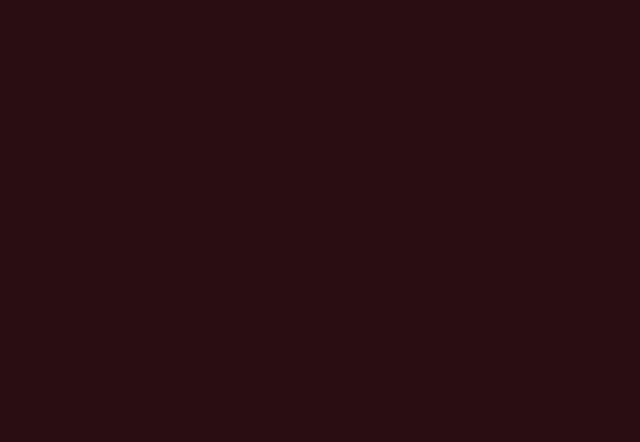
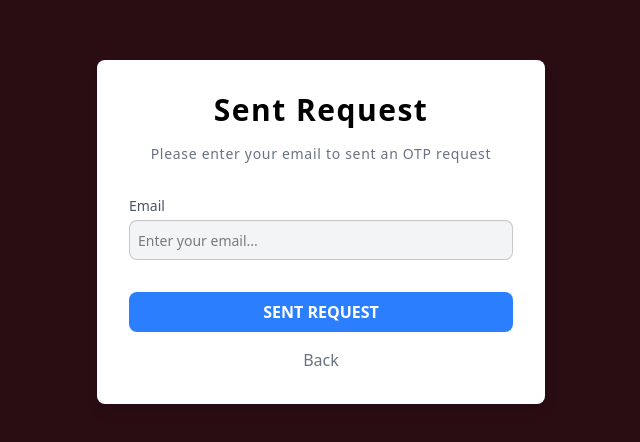
Before and after one commit to Puris-Kaechalad/QUEUETY, a React (Vite) app in the folder apps/FrontEnd/: page /sentRequest in a window 1280 px wide. Before the commit this address had no page. Shown: the part 168-610 px from the top of the page, without its empty margins (319-959 px from the left). Built offline with nearby package versions, Linux system fonts and the light colour scheme.

Commit message:
sent OTP request page

```diff
--- a/apps/FrontEnd/src/App.jsx
+++ b/apps/FrontEnd/src/App.jsx
@@ -3,6 +3,7 @@ import { BrowserRouter as Router, Routes, Route } from "react-router-dom";
 import './App.css'
 import Register from './pages/client/register'
 import Login from './pages/client/login'
+import SentRequest from './pages/client/sentRequest'
 import Home from './pages/client/home'
 
 function App() {
@@ -12,6 +13,7 @@ function App() {
         <Route path="/" element={<Home />} />
         <Route path="/register" element={<Register />} />
         <Route path="/login" element={<Login />} />
+        <Route path="/sentRequest" element={<SentRequest />} />
       </Routes>
     </>
   )
--- a/apps/FrontEnd/src/component/nav.jsx
+++ b/apps/FrontEnd/src/component/nav.jsx
@@ -37,7 +37,7 @@ function nav() {
             </div>
 
             <div className="navbar-center hidden lg:flex">
-                <ul className="menu menu-horizontal px-1 gap-32 text-lg text-white font-semibold tracking-widest">
+                <ul className="menu menu-horizontal px-1 gap-32 text-lg text-white font-semibold tracking-wider">
                     <li>
                         <Link to="/" className="hover:scale-110 rounded-full hover:text-warning transition-all duration-200">Home</Link>
                     </li>
--- a/apps/FrontEnd/src/pages/client/login.jsx
+++ b/apps/FrontEnd/src/pages/client/login.jsx
@@ -8,12 +8,12 @@ function login() {
             <Navbar />
             <div className="flex justify-center items-center min-h-screen p-8 sm:p-0">
                 <div className="bg-white p-8 rounded-lg shadow-lg w-full max-w-lg">
-                    <h2 className="text-3xl font-bold text-center text-black mb-6">Login</h2>
+                    <h2 className="text-3xl font-bold text-center text-black mb-6 tracking-wider">Login</h2>
                     <div className="mt-4">
                         <label className="block text-sm font-medium text-gray-600">Email</label>
                         <input
                             type="email"
-                            placeholder="Enter your email..."
+                            placeholder="Enter your registered email..."
                             className="input text-black w-full mt-1 p-2 border rounded-lg bg-gray-100 focus:ring-2 focus:ring-blue-500"
                         />
                     </div>
@@ -21,18 +21,19 @@ function login() {
                         <label className="block text-sm font-medium text-gray-600">Password</label>
                         <input
                             type="password"
-                            placeholder="Enter your password..."
+                            placeholder="Enter your registered password..."
                             className="input text-black w-full mt-1 p-2 border rounded-lg bg-gray-100 focus:ring-2 focus:ring-blue-500"
                         />
                     </div>
 
                     <div className="mt-8">
-                        <button className="w-full bg-blue-500 text-white font-semibold py-2 rounded-lg hover:bg-blue-600">
+                        <Link to="/sentRequest" className="flex text-sky-500 text-sm justify-self-end">Forgot password?</Link>
+                        <button className="w-full bg-blue-500 text-white font-semibold py-2 mt-4 rounded-lg hover:bg-blue-600 transition-all duration-200">
                             LOGIN
                         </button>
                         <div className="flex justify-start gap-2 mt-4">
                             <p className="text-gray-500 text-sm">Do not have an account yet?</p>
-                            <Link to="/register" className="text-sky-600 text-sm">Register</Link>
+                            <Link to="/register" className="text-sky-600 text-sm">Create account</Link>
                         </div>
                     </div>
                 </div>
--- a/apps/FrontEnd/src/pages/client/register.jsx
+++ b/apps/FrontEnd/src/pages/client/register.jsx
@@ -8,7 +8,7 @@ export default function register() {
             <Navbar />
             <div className="flex justify-center items-center min-h-screen p-8 sm:p-0">
                 <div className="bg-white p-8 rounded-lg shadow-lg w-full max-w-lg">
-                    <h2 className="text-3xl font-bold text-center text-black mb-6">Register</h2>
+                    <h2 className="text-3xl font-bold text-center text-black mb-6 tracking-wider">Register</h2>
 
                     <div className="grid grid-cols-2 gap-4">
                         <div>
@@ -82,11 +82,11 @@ export default function register() {
                     </div>
 
                     <div className="mt-8">
-                        <button className="w-full bg-blue-500 text-white font-semibold py-2 rounded-lg hover:bg-blue-600">
+                        <button className="w-full bg-blue-500 text-white font-semibold py-2 rounded-lg hover:bg-blue-600 transition-all duration-200">
                             REGISTER
                         </button>
                         <div className="text-center mt-4">
-                            <Link to="/login" className="text-gray-500 text-sm mt-3">Login</Link>
+                            <Link to="/login" className="text-gray-500 text-md mt-3">Login</Link>
                         </div>
                     </div>
                 </div>
--- a/apps/FrontEnd/src/pages/client/sentRequest.jsx
+++ b/apps/FrontEnd/src/pages/client/sentRequest.jsx
@@ -0,0 +1,32 @@
+import React from 'react'
+import { Link } from "react-router-dom";
+
+export default function sentRequest() {
+    return (
+        <>
+            <div className="flex justify-center items-center min-h-screen p-8 sm:p-0">
+                <div className="bg-white p-8 rounded-lg shadow-lg w-full max-w-md">
+                    <h2 className="text-3xl font-bold text-center text-black mb-4 tracking-wider">Sent Request</h2>
+                    <p className="block text-sm text-center text-gray-500 tracking-wider">Please enter your email to sent an OTP request</p>
+                    <div className="mt-8">
+                        <label className="block text-sm font-medium text-gray-600">Email</label>
+                        <input
+                            type="email"
+                            placeholder="Enter your email..."
+                            className="input text-black w-full mt-1 p-2 border rounded-lg bg-gray-100 focus:ring-2 focus:ring-blue-500"
+                        />
+                    </div>
+
+                    <div className="mt-8">
+                        <button className="w-full bg-blue-500 text-white font-semibold py-2 rounded-lg hover:bg-blue-600 transition-all duration-200">
+                            SENT REQUEST
+                        </button>
+                        <div className="flex justify-center mt-4">
+                            <Link to="/login" className="text-gray-500 text-md">Back</Link>
+                        </div>
+                    </div>
+                </div>
+            </div>
+        </>
+    )
+}
```
